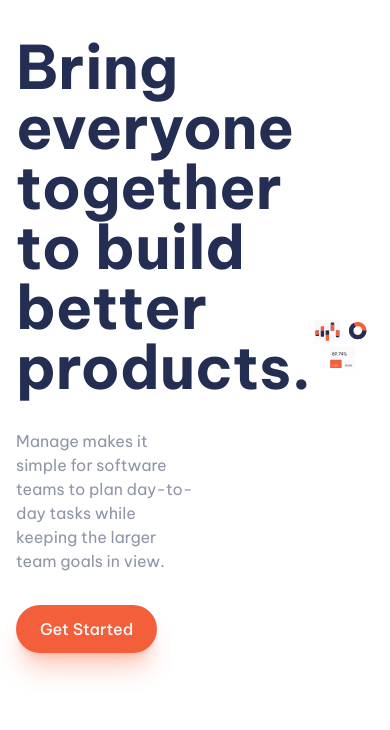
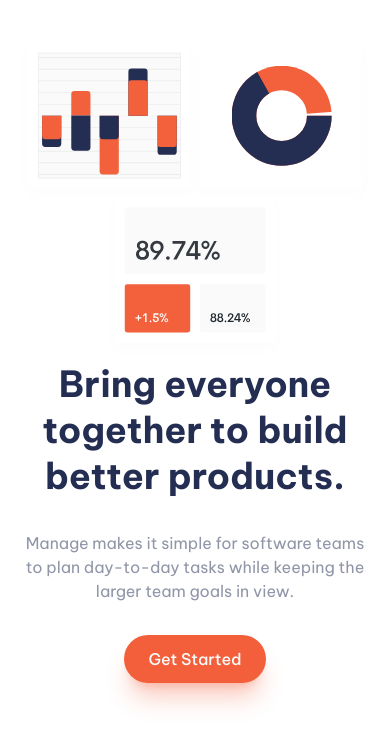
Before and after one commit to aatmaneoulmouden/manage-landing-page, a website: page index.html in a window 390 px wide. Shown: the part 67-797 px from the top of the page. Drawn offline with nearby package versions, Linux system fonts and the light colour scheme.

Commit message:
Mobile verion - Intro section

```diff
--- a/index.html
+++ b/index.html
@@ -94,22 +94,22 @@
       <!-- ========== Start INTRO Section ========== -->
       <section id="intro">
         <div class="container">
-          <div class="flex justify-between items-center">
-            <div class="flex-1 flex flex-col gap-8">
-              <h1 class="text-6xl text-dark-blue font-bold">
+          <div class="grid grid-cols-1 lg:grid-cols-2 lg:items-center">
+            <div class="order-2 flex flex-col gap-8 lg:order-1">
+              <h1 class="text-4xl leading-[46px] text-dark-blue font-bold text-center lg:text-left lg:text-6xl">
                 Bring everyone together to build better products.
               </h1>
-              <p class="max-w-[60%]">
+              <p class="text-center lg:text-left lg:max-w-[60%]">
                 Manage makes it simple for software teams to plan day-to-day
                 tasks while keeping the larger team goals in view.
               </p>
               <a
                 href=""
-                class="cta-btn text-very-light-gray font-medium bg-bright-red shadow-xl shadow-bright-red/30 block w-fit transition duration-150 ease-linear hover:bg-bright-red/60"
+                class="cta-btn text-very-light-gray font-medium bg-bright-red shadow-xl shadow-bright-red/30 block w-fit transition duration-150 ease-linear hover:bg-bright-red/60 mx-auto lg:ml-0"
                 >Get Started</a
               >
             </div>
-            <div class="flex-1">
+            <div class="order-1 lg:order-2">
               <img
                 src="./assets/images/illustration-intro.svg"
                 alt="Manage landing page"
--- a/tailwind.config.js
+++ b/tailwind.config.js
@@ -16,7 +16,7 @@ module.exports = {
       "body": ["Be Vietnam Pro", "sans-serif"],
     },
     colors: {
-      "red": "#d90429",
+      "red": "#D90429",
       "bright-red": "hsl(12, 88%, 59%)",
       "dark-blue": "hsl(228, 39%, 23%)",
       "dark-grayish-blue": "hsl(227, 12%, 61%)",
```
Also changed, not shown: assets/css/style.css.
